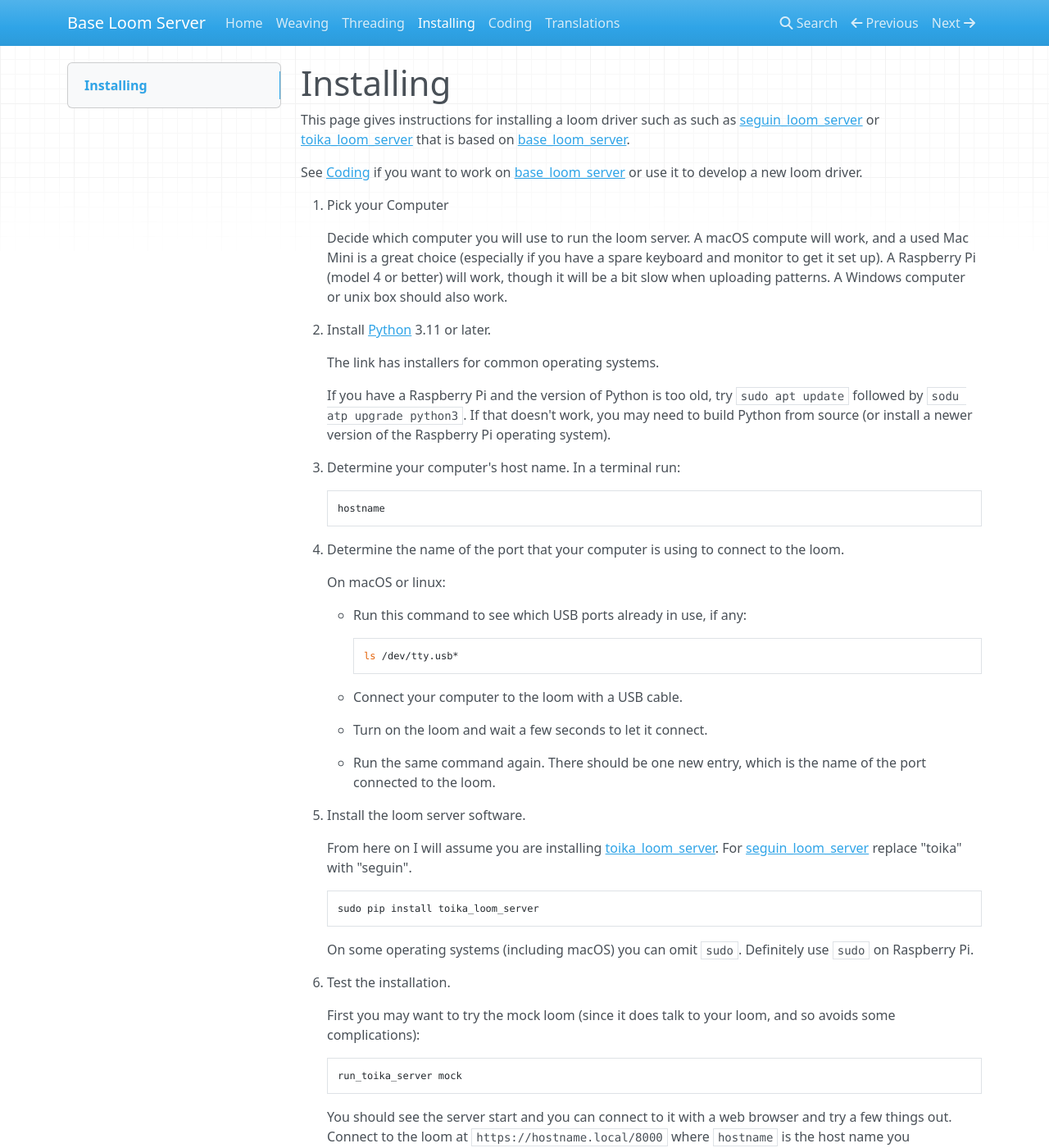
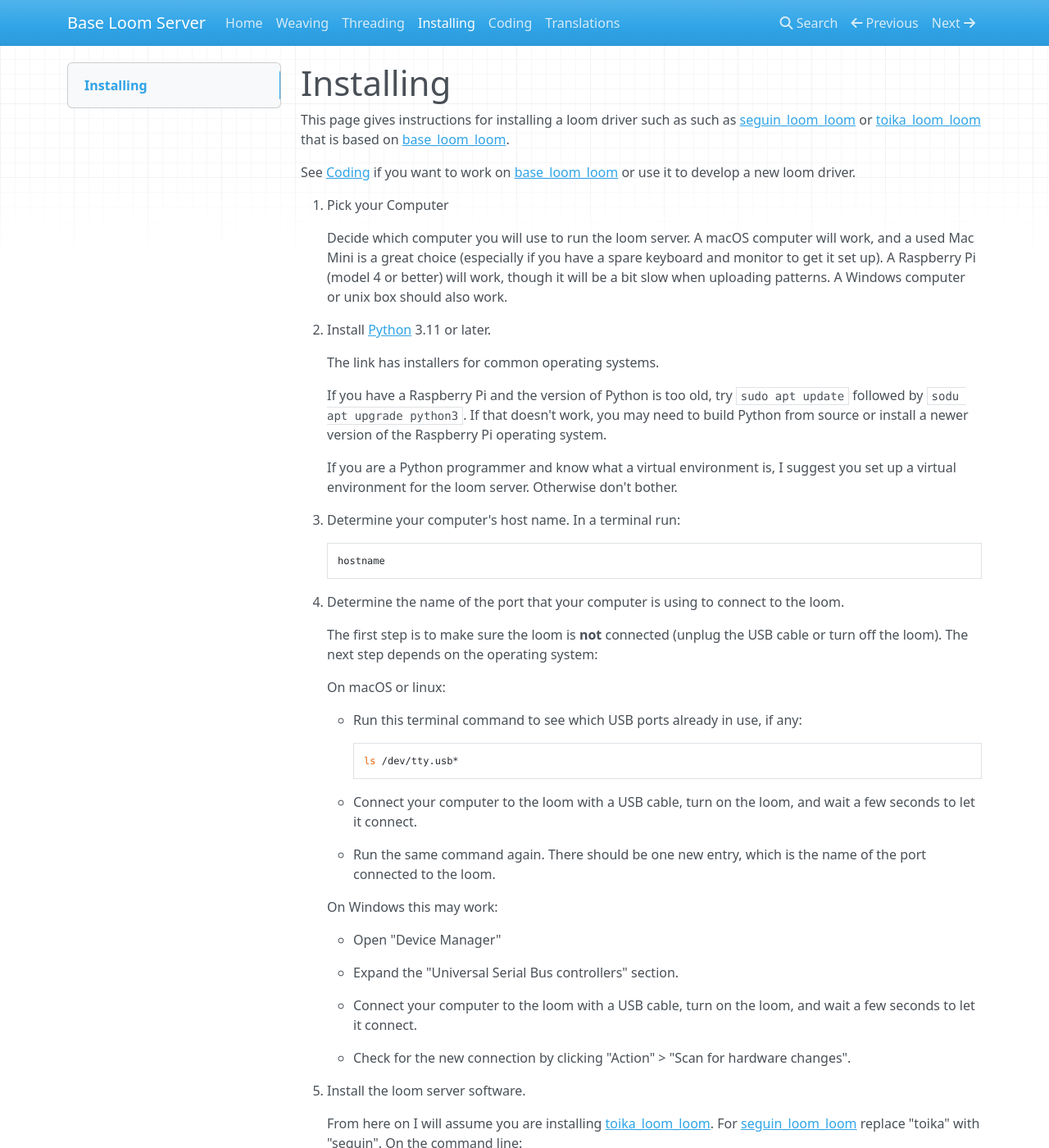
Before and after one commit to r-owen/base_loom_server, an MkDocs documentation site: the page built from docs/installing.md, in a window 1280 px wide and 1400 px high. Shown: the whole window at 82% size. Built offline with MkDocs 1.6.1, drawn with Linux system fonts in a browser that asks for light colours; nearby versions of some CDN libraries; some of the changed text lies outside the part shown.

Commit message:
Improve installation instructions for Windows

```diff
--- a/docs/installing.md
+++ b/docs/installing.md
@@ -1,16 +1,16 @@
 # Installing
 
 This page gives instructions for installing a loom driver such as
-such as [seguin_loom_server](https://pypi.org/project/seguin-loom-server/)
-or [toika_loom_server](https://pypi.org/project/toika-loom-server/)
-that is based on [base_loom_server](https://pypi.org/project/base-loom-server/).
+such as [seguin_loom_loom](https://pypi.org/project/seguin-loom-server/)
+or [toika_loom_loom](https://pypi.org/project/toika-loom-server/)
+that is based on [base_loom_loom](https://pypi.org/project/base-loom-server/).
 
-See [Coding](coding.md) if you want to work on [base_loom_server](https://pypi.org/project/base-loom-server/) or use it to develop a new loom driver.
+See [Coding](coding.md) if you want to work on [base_loom_loom](https://pypi.org/project/base-loom-server/) or use it to develop a new loom driver.
 
 1. Pick your Computer
 
     Decide which computer you will use to run the loom server.
-    A macOS compute will work, and a used Mac Mini is a great choice (especially if you have a spare keyboard and monitor to get it set up).
+    A macOS computer will work, and a used Mac Mini is a great choice (especially if you have a spare keyboard and monitor to get it set up).
     A Raspberry Pi (model 4 or better) will work, though it will be a bit slow when uploading patterns.
     A Windows computer or unix box should also work.
 
@@ -19,9 +19,13 @@ See [Coding](coding.md) if you want to work on [base_loom_server](https://pypi.o
     The link has installers for common operating systems.
 
     If you have a Raspberry Pi and the version of Python is too old,
-    try `sudo apt update` followed by `sodu atp upgrade python3`.
+    try `sudo apt update` followed by `sodu apt upgrade python3`.
     If that doesn't work, you may need to build Python from source
-    (or install a newer version of the Raspberry Pi operating system).
+    or install a newer version of the Raspberry Pi operating system.
+
+    If you are a Python programmer and know what a virtual environment is,
+    I suggest you set up a virtual environment for the loom server.
+    Otherwise don't bother.
 
 3. Determine your computer's host name. In a terminal run:
 
@@ -29,38 +33,102 @@ See [Coding](coding.md) if you want to work on [base_loom_server](https://pypi.o
 
 4. Determine the name of the port that your computer is using to connect to the loom.
 
+    The first step is to make sure the loom is **not** connected (unplug the USB cable or turn off the loom).
+    The next step depends on the operating system:
+
     On macOS or linux:
 
-    * Run this command to see which USB ports already in use, if any:
+    * Run this terminal command to see which USB ports already in use, if any:
 
             ls /dev/tty.usb*
 
-    * Connect your computer to the loom with a USB cable.
-
-    * Turn on the loom and wait a few seconds to let it connect.
+    * Connect your computer to the loom with a USB cable, turn on the loom, and wait a few seconds to let it connect.
 
     * Run the same command again. There should be one new entry,
       which is the name of the port connected to the loom.
 
+    On Windows this may work:
+
+    * Open "Device Manager"
+
+    * Expand the "Universal Serial Bus controllers" section.
+
+    * Connect your computer to the loom with a USB cable, turn on the loom, and wait a few seconds to let it connect.
+
+    * Check for the new connection by clicking "Action" > "Scan for hardware changes".
+
 3. Install the loom server software.
 
-    From here on I will assume you are installing [toika_loom_server](https://pypi.org/project/toika-loom-server/). For [seguin_loom_server](https://pypi.org/project/seguin-loom-server/) replace "toika" with "seguin".
+    From here on I will assume you are installing [toika_loom_loom](https://pypi.org/project/toika-loom-server/).
+    For [seguin_loom_loom](https://pypi.org/project/seguin-loom-server/) replace "toika" with "seguin".
+    On the command line:
 
-        sudo pip install toika_loom_server
+        python -m pip install toika_loom_loom
 
-    On some operating systems (including macOS) you can omit `sudo`.
-    Definitely use `sudo` on Raspberry Pi.
+    Use `sudo` on Raspberry Pi to avoid having to hunt for the loom server executable in `~/.local/bin`:
 
-4. Test the installation.
+        sudo python -m pip install toika_loom_loom
 
-    First you may want to try the mock loom (since it does talk to your loom, and so avoids some complications):
+5. Find the installed loom server executable:
 
-        run_toika_server mock
+    * On macOS, Raspberry Pi (if you installed with `sudo`)  and most unix you can probably run the executable directly:
 
-    You should see the server start and you can connect to it with a web browser and try a few things out.
-    Connect to the loom at `https://hostname.local/8000` where `hostname` is the host name you determined above
-    (if the hostname ends with ".local", don't duplicate that).
+            run_toika_loom mock
 
-    To control the real loom, specify the name of the USB port you found above:
+    * On Raspberry Pi if you did not install with `sudo` then try this:
 
-        run_toika_server usb_port_name
+            ~/.local/bin/run_toika_loom mock
+
+    * On Windows the executable will be buried in the Scripts subdirectory of your python installation.
+        To find that directory first try this terminal command:
+
+            where python
+
+        If that fails, try this:
+
+            python -c "import os, sys; print(os.path.dirname(sys.executable))"
+
+        Then look in the Scripts subdirectory of that directory for `run_toika_loom` and run it with the `mock` USB port.
+
+    If the path to the executable is long, consider adding the directory containing the executable to your PATH.
+    Once you do that you can run the loom server without a path prefix, just plain old `run_toika_loom mock`.
+    How you add directories to your PATH depends on the operating system.
+    Here are [instructions for Windows 10](https://stackoverflow.com/q/44272416/1653413).
+
+6. Test the loom server with the `mock` port:
+
+    Once you have found and started the server, as above, make sure you can connect to it.
+    Point your web browser to `https://hostname.local/8000` where `hostname` is the host name you determined above
+    (if the hostname ends with ".local", *don't* duplicate that).
+
+    Try a few things:
+
+    * Load one or a few weaving pattern files (which will still be there when you run with the real loom).
+
+    * When using the mock loom there are extra debug controls shown at the bottom of the page.
+      One of those is a button that lets you advance to the next pick. Try that.
+      Try changing weave direction. Try the threading panel.
+
+    * If you plan to weave any of the patterns you uploaded, go to the beginning before you disconnect,
+      because the pattern database remembers where you left off weaving and threading.
+
+
+4. Run the loom server.
+
+    Once you know how to run the loom server, run it with the real USB port for your loom,
+    using the path you found above:
+
+        <path-to-executable>/run_toika_loom <usb_port_name>
+
+    This command also has extra options to specify the loom name, server port, etc.
+    One option of note:
+
+    * `--reset-db`: clear all save weaving patterns. Only use this when you want a fresh start.
+
+    To run more than one loom server on the same computer,
+    specify different loom-specific values for each of the following options:
+
+    * `--db-path`: path of the pattern database
+    * `--port`: server port
+
+    For a full list of options, run the command `--help`.
```
